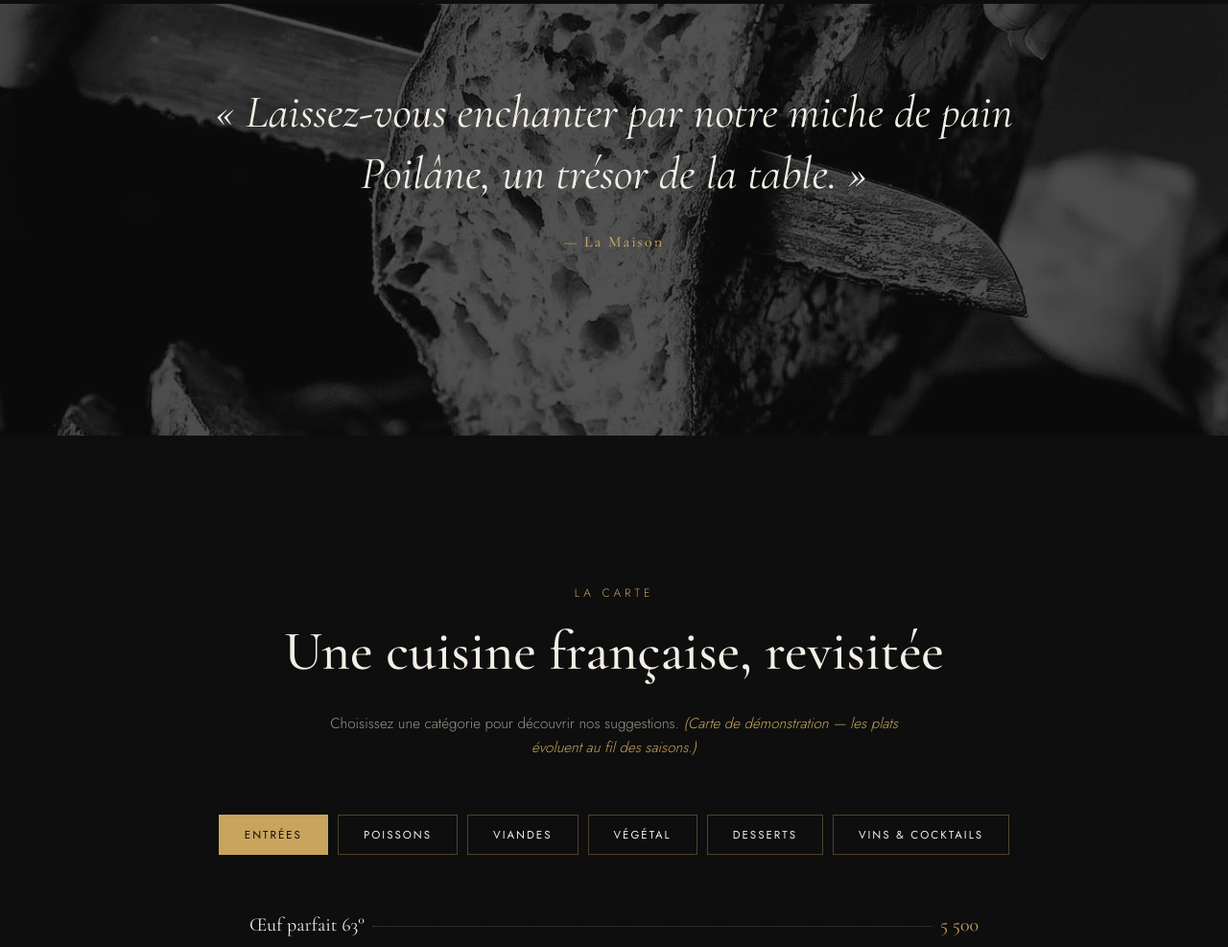
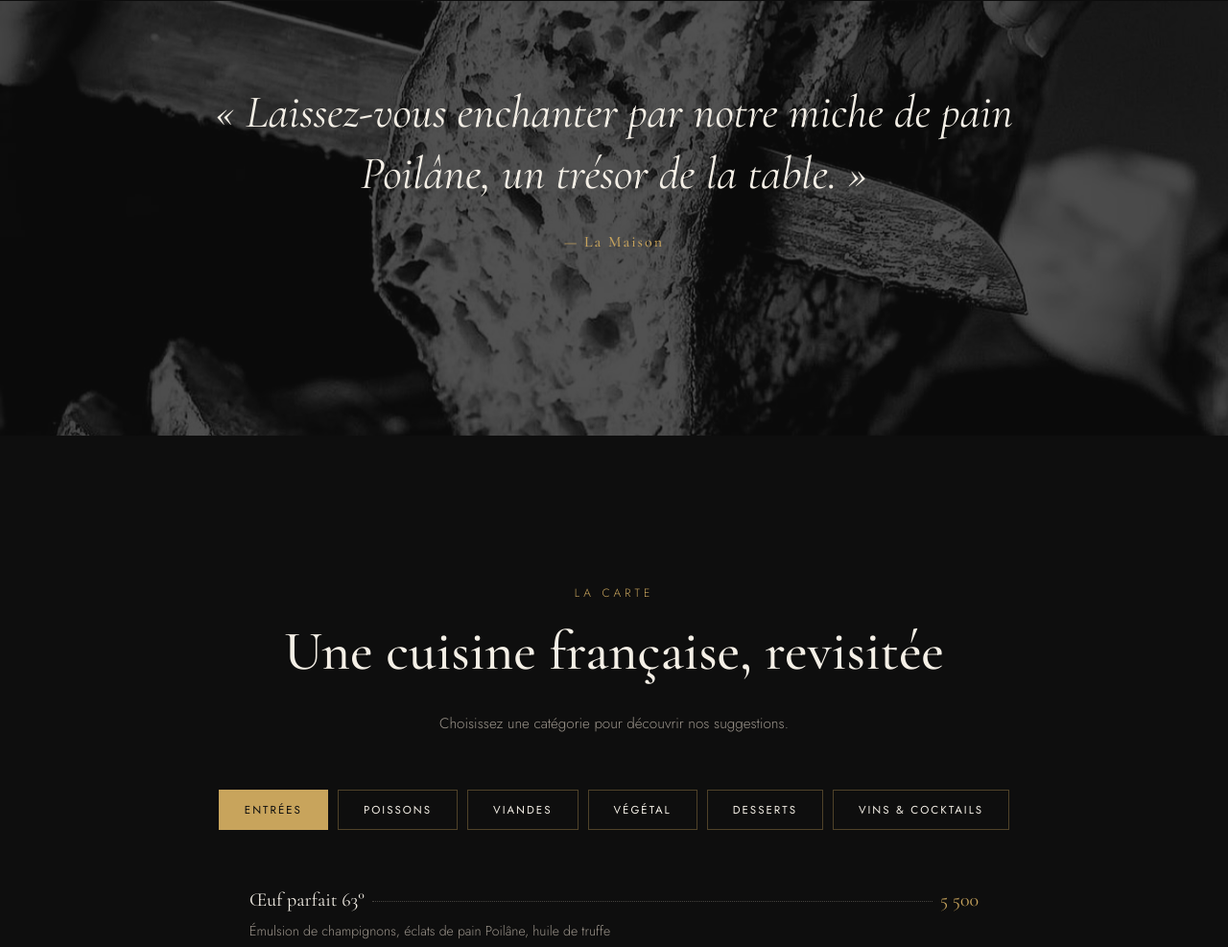
Before and after one commit to py38/lendroit-abidjan, a plain HTML site: page index.html in a window 1280 px wide. Shown: the part 1813-2800 px from the top of the page at 96% size. Drawn offline with nearby package versions, Linux system fonts and the light colour scheme.

Commit message:
Retire la mention démo + vrai numéro WhatsApp
Co-Authored-By: Claude Opus 4.8 <noreply@anthropic.com>

```diff
--- a/index.html
+++ b/index.html
@@ -77,7 +77,7 @@
   <div class="menu__header">
     <p class="section__eyebrow reveal">La Carte</p>
     <h2 class="section__title reveal">Une cuisine française, revisitée</h2>
-    <p class="menu__note reveal">Choisissez une catégorie pour découvrir nos suggestions. <em>(Carte de démonstration — les plats évoluent au fil des saisons.)</em></p>
+    <p class="menu__note reveal">Choisissez une catégorie pour découvrir nos suggestions.</p>
   </div>
 
   <div class="menu__tabs reveal">
--- a/script.js
+++ b/script.js
@@ -76,7 +76,7 @@ tabs.forEach(tab => {
 // ===== Reservation → WhatsApp =====
 // ⚠️ Remplace ce numéro par le vrai numéro WhatsApp du restaurant
 // Format international sans "+" ni espaces. Ex. Côte d'Ivoire : 225 07 XX XX XX XX
-const WHATSAPP_NUMBER = '2250700000000';
+const WHATSAPP_NUMBER = '2250749501090';
 
 document.getElementById('reserveForm')?.addEventListener('submit', function(e){
   e.preventDefault();
```
